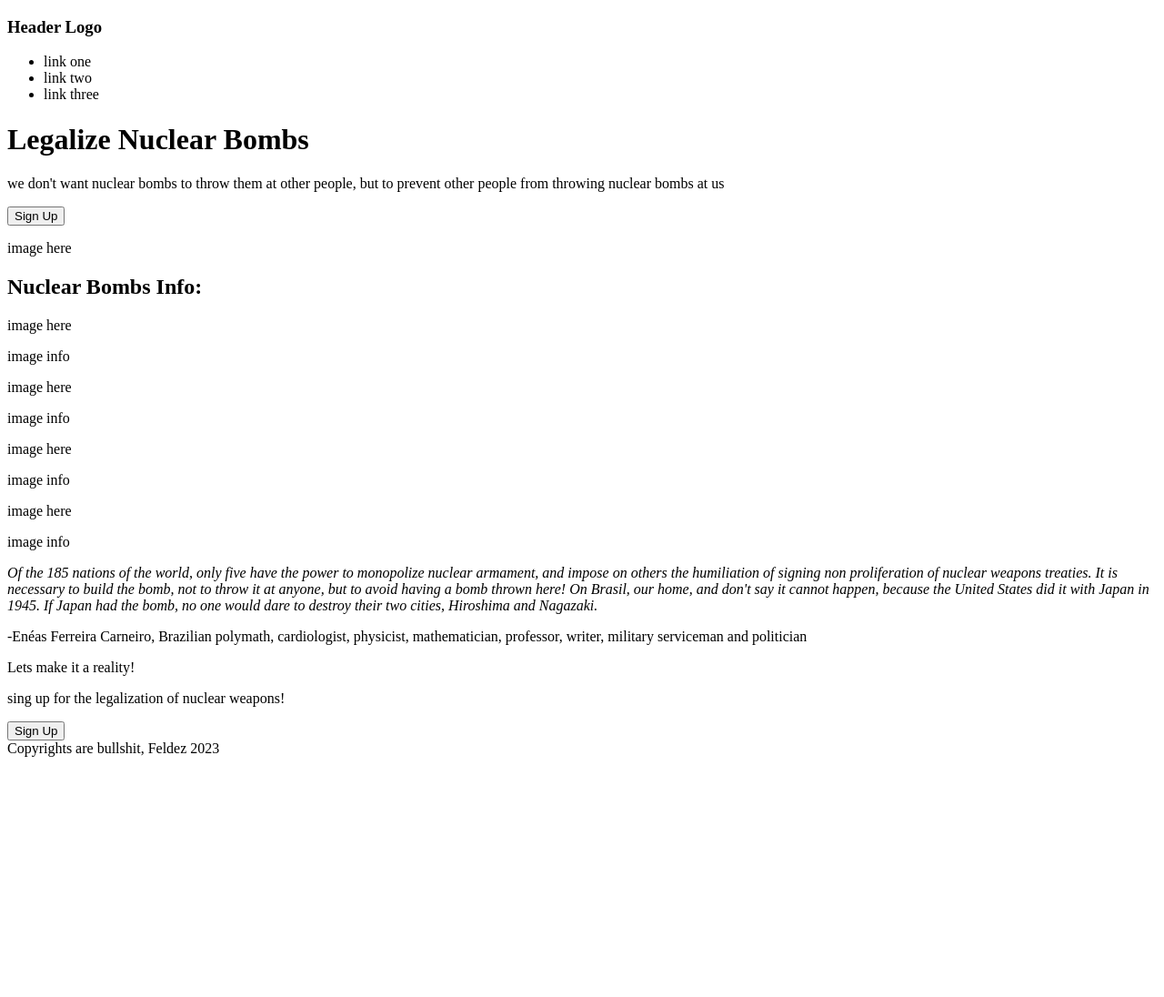
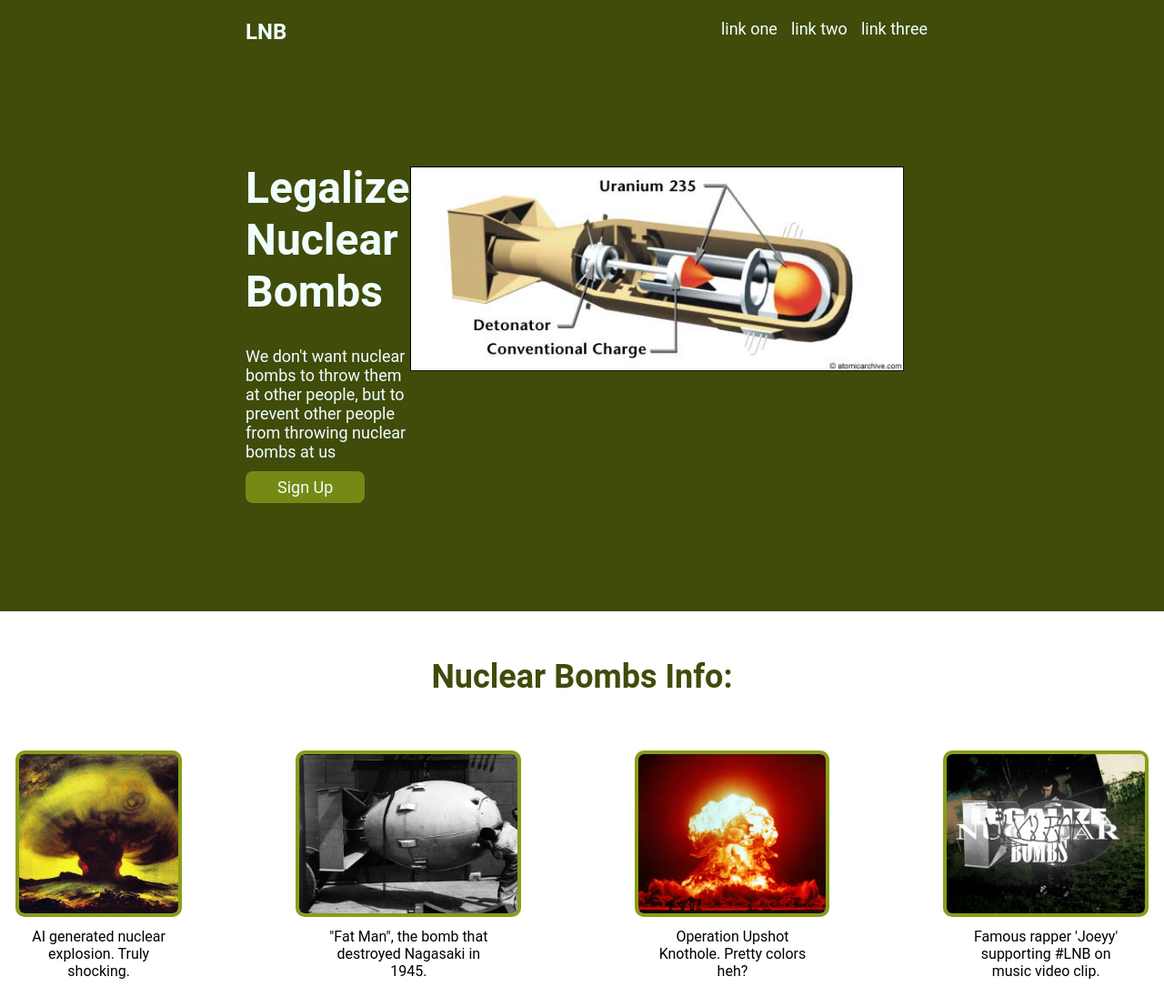
Before and after one commit to delfez/landing_page-project, a plain HTML site: page index.html in a window 1280 px wide. Shown: the top 1096 px of the page at 91% size. Before the commit the page ends 840 px from the top, so only its background shows below. Drawn offline with Linux system fonts and the light colour scheme.

Commit message:
Style index page

```diff
--- a/index.html
+++ b/index.html
@@ -7,50 +7,53 @@
   </head>
   <body>
     <header>
-       <div>
-          <h3>Header Logo</h3>
+       <div class="header-top">
+          <p class="logo">LNB</p>
        <ul>
-         <li>link one</li>
-         <li>link two</li>
-         <li>link three</li>
+         <li><a href="https://www.4chan.org">link one</a></li>
+         <li><a href="https://www.4chan.org">link two</a></li>
+         <li><a href="https://www.4chan.org">link three</a></li>
         </ul>
        </div>
-       <div>
-         <div>
+       <div class="header-bot">
+         <div class="header-bot-text">
           <h1>Legalize Nuclear Bombs</h1>
-          <p>we don't want nuclear bombs to throw them at other people, but to prevent other people from throwing nuclear bombs at us</p>
-          <button>Sign Up</button>
+          <p class="secondary">We don't want nuclear bombs to throw them at other people, but to prevent other people from throwing nuclear bombs at us</p>
+          <a class="button1" href="https://www.4chan.org">Sign Up</a>
         </div>
-        <p>image here<img></p>
+        <img class="main-image" alt="depiction of the little boy nuclear bomb and its components" src="images/littleboy.jpg">
        </div>
     </header>
-    <div>
-      <h2>Nuclear Bombs Info:</h2>
+    <div class="mid">
+      <p class="mid-info-text">Nuclear Bombs Info:</p>
       <div class="info-images">
-        <!--remove paragraph tag after adding images-->
-        <p>image here<img></p> <p>image info</p>
-        <p>image here<img></p> <p>image info</p>
-        <p>image here<img></p> <p>image info</p>
-        <p>image here<img></p> <p>image info</p>
+        <div class="mid-images"><img class="imid" src="images/ai-explosion.png"></p> <p class="image-info">AI generated nuclear explosion. Truly shocking.</p></div>
+        <div class="mid-images"><img class="imid" src="images/fat-man.jpg"></p> <p class="image-info">"Fat Man", the bomb that destroyed Nagasaki in 1945.</p></div>
+        <div class="mid-images"><img class="imid" src="images/Operation_Upshot-Knothole_-_Badger_001.jpg"></p> <p class="image-info">Operation Upshot Knothole. Pretty colors heh?</p></div>
+        <div class="mid-images"><img class="imid" src="images/jxxylegalize.png"></p> <p class="image-info">Famous rapper 'Joeyy' supporting #LNB on music video clip.</p></div>
       </div>
     </div>
-    <div>
+    <div class="quote">
      <p><em>Of the 185 nations of the world, only five have the power to monopolize nuclear armament, and impose on others
         the humiliation of signing non proliferation of nuclear weapons treaties. It is necessary to build the bomb, not to throw
-        it at anyone, but to avoid having a bomb thrown here! On Brasil, our home, and don't say it cannot happen, because
+        it at anyone, but to avoid having a bomb thrown here! On Brazil, our home, and don't say it cannot happen, because
         the United States did it with Japan in 1945. If Japan had the bomb, no one would dare to destroy their two cities,
         Hiroshima and Nagazaki.</em></p>
-    <p>-Enéas Ferreira Carneiro, Brazilian polymath, cardiologist, physicist, mathematician, professor, writer, military serviceman and politician</p>
+    <p class="citation">-Enéas Ferreira Carneiro, Brazilian polymath, cardiologist, physicist, mathematician, professor, writer, military serviceman and politician</p>
     </div>
     <div>
-     <div>
-       <p>Lets make it a reality!</p>
-       <p>sing up for the legalization of nuclear weapons!</p>
-       <button>Sign Up</button>
+     <div class="call">
+      <div class="call-text">
+       <p class="call-title">Lets make it a reality!</p>
+       <p class="call-body">Sing up for the legalization of nuclear weapons!</p>
+      </div>
+      <div class="button">
+       <a class="button2" href="https://www.4chan.org">Sign Up</a>
+      </div>
      </div>
     </div>
     <footer>
-        Copyrights are bullshit, Feldez 2023
+        No Copyrights. Feldez    2023
     </footer>
   </body>
  </html>
--- a/style.css
+++ b/style.css
@@ -0,0 +1,163 @@
+
+
+body{
+    margin: 0px;
+    font-family: 'Roboto', sans-serif;
+
+
+}
+header{
+    display: flex;
+    background-color: rgb(65, 75, 10);
+    flex-direction: column;
+    color: azure;
+    padding:  1px 30px;
+    padding-left: 270px;
+
+
+}
+ul{
+    display: flex;
+    list-style: none;
+    gap: 15px;
+    margin-left: auto;
+    margin-right: 230px;
+    margin-top: 20px;
+    font-size: 18px;
+}
+a:link, a:visited, a:hover, a:active {
+    text-decoration: none;
+    color: azure;
+}
+.logo {
+    margin-top: 20px;
+    font-size: 24px;
+    font-weight: bold;
+
+}
+h1{
+    font-size: 48px;
+    font-weight: 900px;
+
+}
+.header-top{
+    display: flex;
+}
+.header-bot{
+    display: flex;
+    margin-top: 110px;
+    align-items: flex-start;
+    margin-bottom: 125px;
+
+}
+.header-bot-text{
+    margin-top:-37px;
+    max-width: 575px;
+}
+.main-image{
+    width: auto;
+    height: 225px;
+    margin-left:auto ;
+    margin-right: 270px;
+}
+.secondary{
+    font-size: 18px;
+}
+.button1{
+    background-color:rgb(117, 137, 20);
+    padding: 7px 35px;
+    border-radius: 8px;
+    border-color:rgb(117, 137, 20);
+    border-style: none;
+    font-size: 18px;
+    color: azure;
+}
+.mid{
+    display: flex;
+    flex-direction: column;
+    align-items:center;
+    margin-top: 15px;
+    padding-bottom: 125px;
+}
+.imid{
+
+    width: auto;
+    height: 175px;
+    border: 4px solid rgb(137, 157, 25);
+    border-radius: 10px;
+
+}
+.info-images{
+    display: flex;
+    gap: 125px;
+
+}
+.mid-images{
+    display: flex;
+    flex-direction: column;
+    align-items: center;
+
+
+}
+.mid-info-text{
+    font-size: 36px;
+    font-weight: bold;
+    color: rgb(65, 75, 10);
+    margin-bottom: 60px;
+}
+.quote{
+    background-color:rgb(230, 250, 180);
+    padding: 70px 350px;
+    font-size: 28px;
+    color:rgb(35, 45, 0);
+
+}
+.citation{
+    font-size: 18px;
+    font-weight: bold;
+    margin-left: 500px;
+}
+.image-info{
+    max-width: 182px;
+    text-align: center;
+    margin-top: -20px;
+}
+.call{
+    margin:105px 300px;
+    background-color:rgb(145, 165, 40);
+    padding: 35px 100px;
+    border-radius: 15px;
+    color: azure;
+}
+.call-title{
+    font-weight: 900;
+    font-size: 26px;
+}
+.call-body{
+    font-size: 18px;
+}
+.call {
+    display: flex;
+    align-items: center;
+
+}
+.button{
+    margin-left: auto;
+    margin-right: 100px;
+}
+.button2{
+    border: 3px solid azure;
+    padding: 9px 38px;
+    border-radius: 8px;
+    font-size: 20px;
+    height: 100px;
+    font-weight: bold;
+}
+footer{
+    text-align: center;
+    padding:40px ;
+    background-color: rgb(65, 75, 10);
+    color: azure;
+    font-size: 18px;
+    font-family: Arial, Helvetica, sans-serif ;
+}
```
Also changed, not shown: images/Little_boy.jpg (added), images/Operation_Upshot-Knothole_-_Badger_001.jpg (added), images/Screenshot_2023-05-31_17-09-13.png (added), images/ai-explosion.png (added), images/fat-man.jpg (added), images/jxxylegalize.png (added), images/littleboy.jpg (added).
